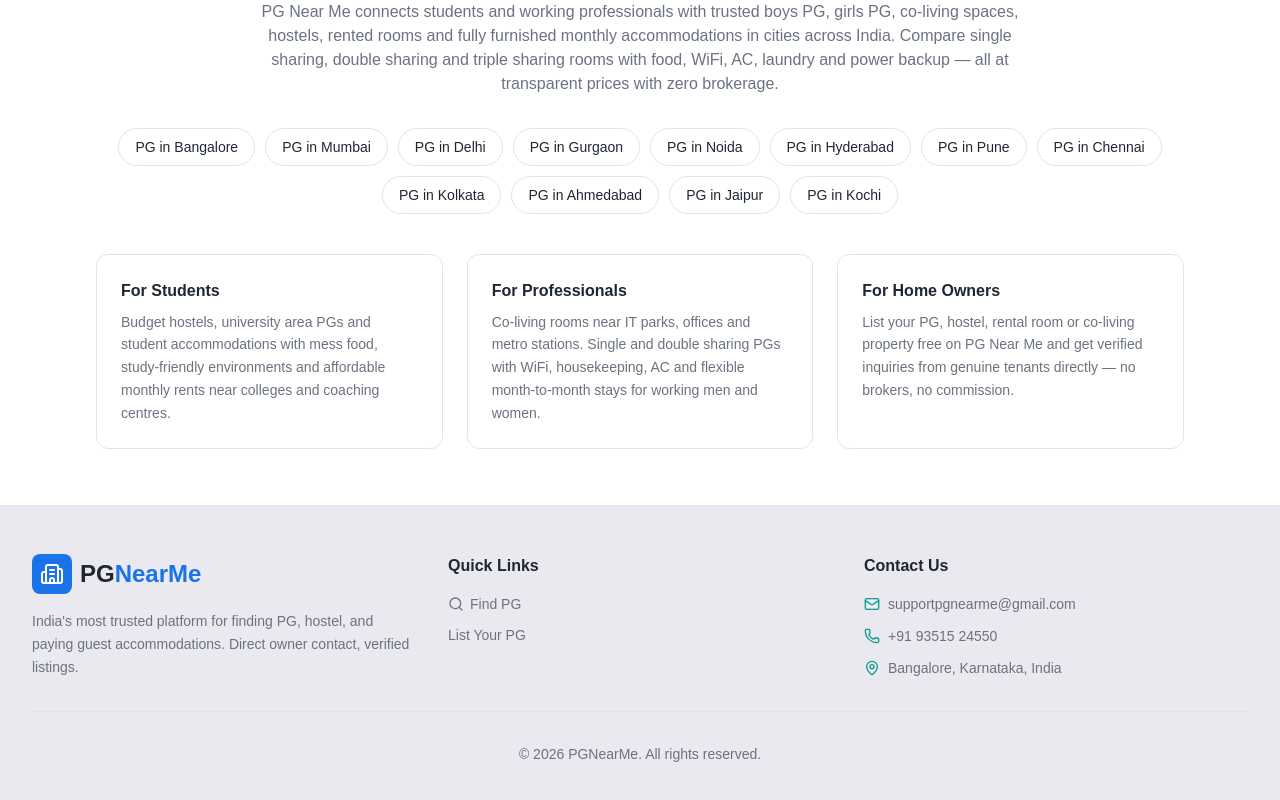
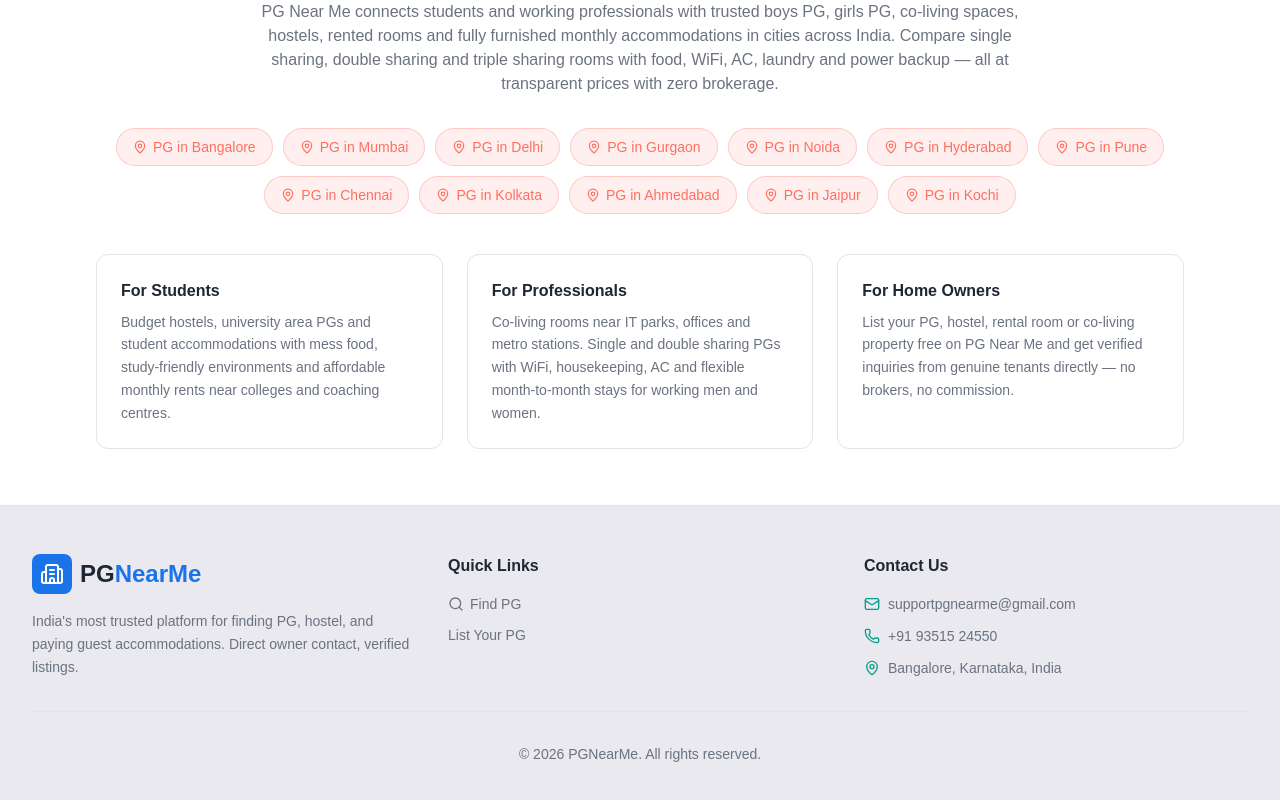
Before and after one commit to AmManKhann/PGNearMe, a Next.js app: page / in a window 1280 px wide. Shown: the part 1258-2058 px from the top of the page. Built offline with nearby package versions, Linux system fonts and the light colour scheme; no server answers.

Commit message:
feat: pink city pill buttons that filter PG list by city on click

```diff
--- a/src/app/page.tsx
+++ b/src/app/page.tsx
@@ -3,6 +3,7 @@
 import { Building2 } from "lucide-react";
 import { AnimatedBanner } from "@/components/AnimatedBanner";
 import { LivePGFeed } from "@/components/LivePGFeed";
+import { CityPills } from "@/components/CityPills";
 
 export const metadata: Metadata = {
   title: "PG Near Me - Find Paying Guest & Hostel Accommodation in India",
@@ -64,16 +65,8 @@
             double sharing and triple sharing rooms with food, WiFi, AC, laundry and
             power backup — all at transparent prices with zero brokerage.
           </p>
-          <div className="flex flex-wrap justify-center gap-2.5 mb-10">
-            {indiaCities.map((city) => (
-              <Link
-                key={city}
-                href={`/search?city=${encodeURIComponent(city)}`}
-                className="px-4 py-2 rounded-full border border-border bg-surface text-sm font-medium text-foreground hover:border-primary/50 hover:text-foreground transition-colors"
-              >
-                PG in {city}
-              </Link>
-            ))}
+          <div className="mb-10">
+            <CityPills cities={indiaCities} />
           </div>
 
           <div className="grid md:grid-cols-3 gap-6">
--- /dev/null
+++ b/src/components/CityPills.tsx
@@ -0,0 +1,33 @@
+"use client";
+
+import { MapPin } from "lucide-react";
+import { CITY_SELECT_EVENT } from "@/lib/searchFocus";
+
+export function CityPills({ cities }: { cities: string[] }) {
+  const choose = (city: string) => {
+    try {
+      window.dispatchEvent(
+        new CustomEvent(CITY_SELECT_EVENT, { detail: city })
+      );
+    } catch {
+      /* event unsupported */
+    }
+  };
+
+  return (
+    <div className="flex flex-wrap justify-center gap-2.5">
+      {cities.map((city) => (
+        <button
+          key={city}
+          type="button"
+          onClick={() => choose(city)}
+          aria-label={`Show PG listings in ${city}`}
+          className="inline-flex items-center gap-1.5 px-4 py-2 rounded-full bg-accent/10 text-accent border border-accent/30 text-sm font-medium hover:bg-accent/20 hover:border-accent/50 hover:text-foreground focus:outline-none focus-visible:ring-2 focus-visible:ring-accent/50 transition-all active:scale-95 cursor-pointer"
+        >
+          <MapPin className="w-3.5 h-3.5 shrink-0" />
+          PG in {city}
+        </button>
+      ))}
+    </div>
+  );
+}
--- a/src/components/LivePGFeed.tsx
+++ b/src/components/LivePGFeed.tsx
@@ -1,6 +1,6 @@
 "use client";
 
-import { useEffect, useMemo, useState } from "react";
+import { useEffect, useMemo, useRef, useState } from "react";
 import {
   Navigation,
   MapPin,
@@ -17,6 +17,7 @@
 import { toPGListing, type PGListing } from "@/lib/listings";
 import type { PGRecord } from "@/lib/types";
 import { getDistanceKm } from "@/lib/geo";
+import { CITY_SELECT_EVENT } from "@/lib/searchFocus";
 import { hasAmenity, hasFood, budgetOptions, sharingOptions, amenityOptions } from "@/lib/filterOptions";
 
 type LocationStatus = "locating" | "granted" | "denied" | "idle";
@@ -50,6 +51,7 @@
   const [sort, setSort] = useState<SortValue>("newest");
   const [filters, setFilters] = useState<Filters>(emptyFilters);
   const [filtersOpen, setFiltersOpen] = useState(false);
+  const resultsRef = useRef<HTMLDivElement>(null);
 
   useEffect(() => {
     const params = new URLSearchParams({ status: "approved" });
@@ -74,6 +76,17 @@
       },
       { enableHighAccuracy: true, timeout: 10000, maximumAge: 300000 }
     );
+  }, []);
+
+  useEffect(() => {
+    const onCitySelect = (e: Event) => {
+      const city = (e as CustomEvent<string>).detail;
+      if (!city) return;
+      setQuery(city);
+      resultsRef.current?.scrollIntoView({ behavior: "smooth", block: "start" });
+    };
+    window.addEventListener(CITY_SELECT_EVENT, onCitySelect);
+    return () => window.removeEventListener(CITY_SELECT_EVENT, onCitySelect);
   }, []);
 
   const createdAtById = useMemo(() => {
@@ -259,7 +272,7 @@
         </div>
       </div>
 
-      <div className="mb-6">
+      <div ref={resultsRef} className="mb-6">
         <h2 className="text-2xl font-bold text-foreground">
           {query ? `PGs matching "${query}"` : coords ? "PGs Near You" : "Live PG Listings"}
         </h2>
--- a/src/lib/searchFocus.ts
+++ b/src/lib/searchFocus.ts
@@ -1,5 +1,6 @@
 export const FOCUS_SEARCH_EVENT = "pgnearme:focus-search";
 export const FOCUS_PENDING_KEY = "pgnearme:focus-pending";
+export const CITY_SELECT_EVENT = "pgnearme:city-select";
 
 export const SEARCH_PAGES = new Set([
   "/",
```
